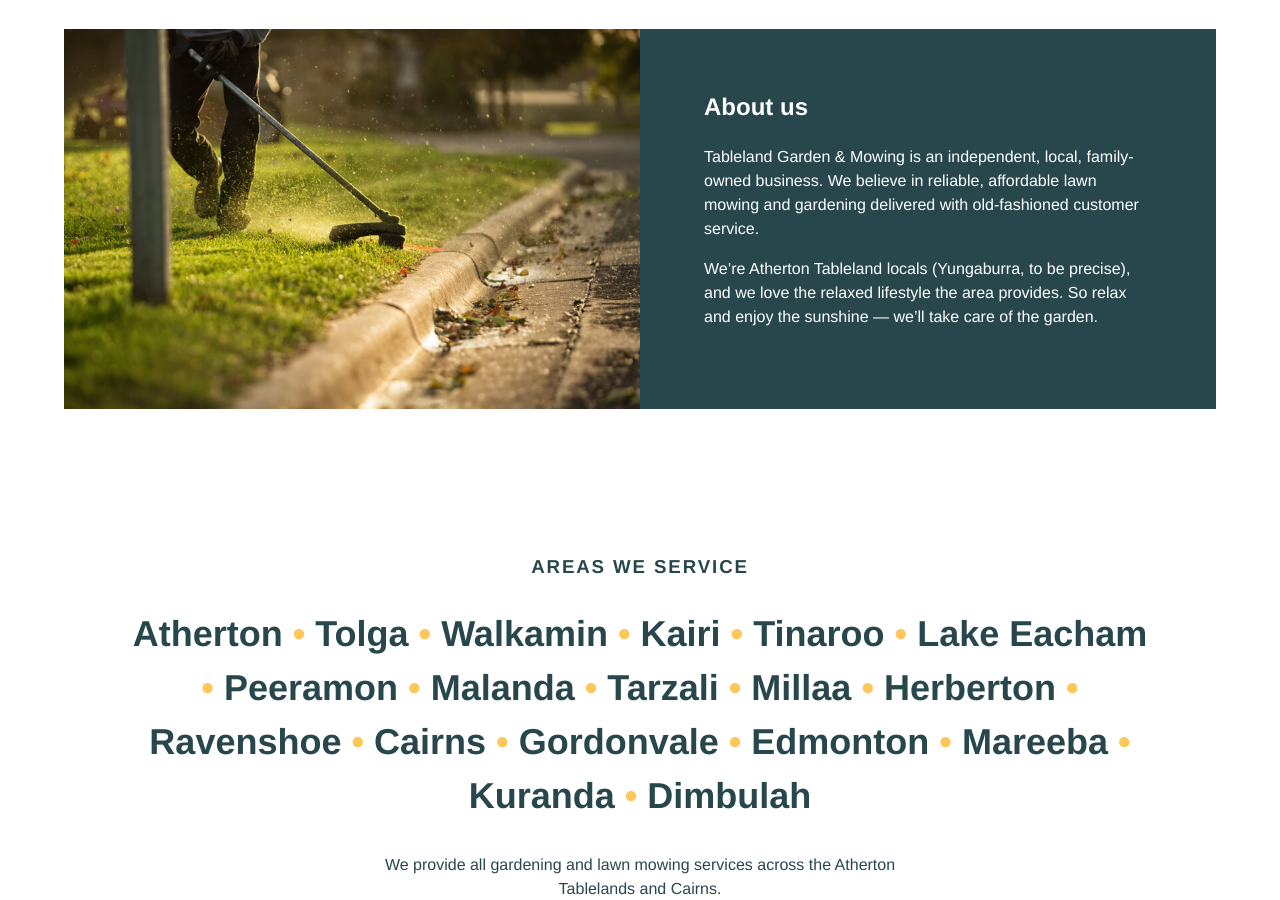
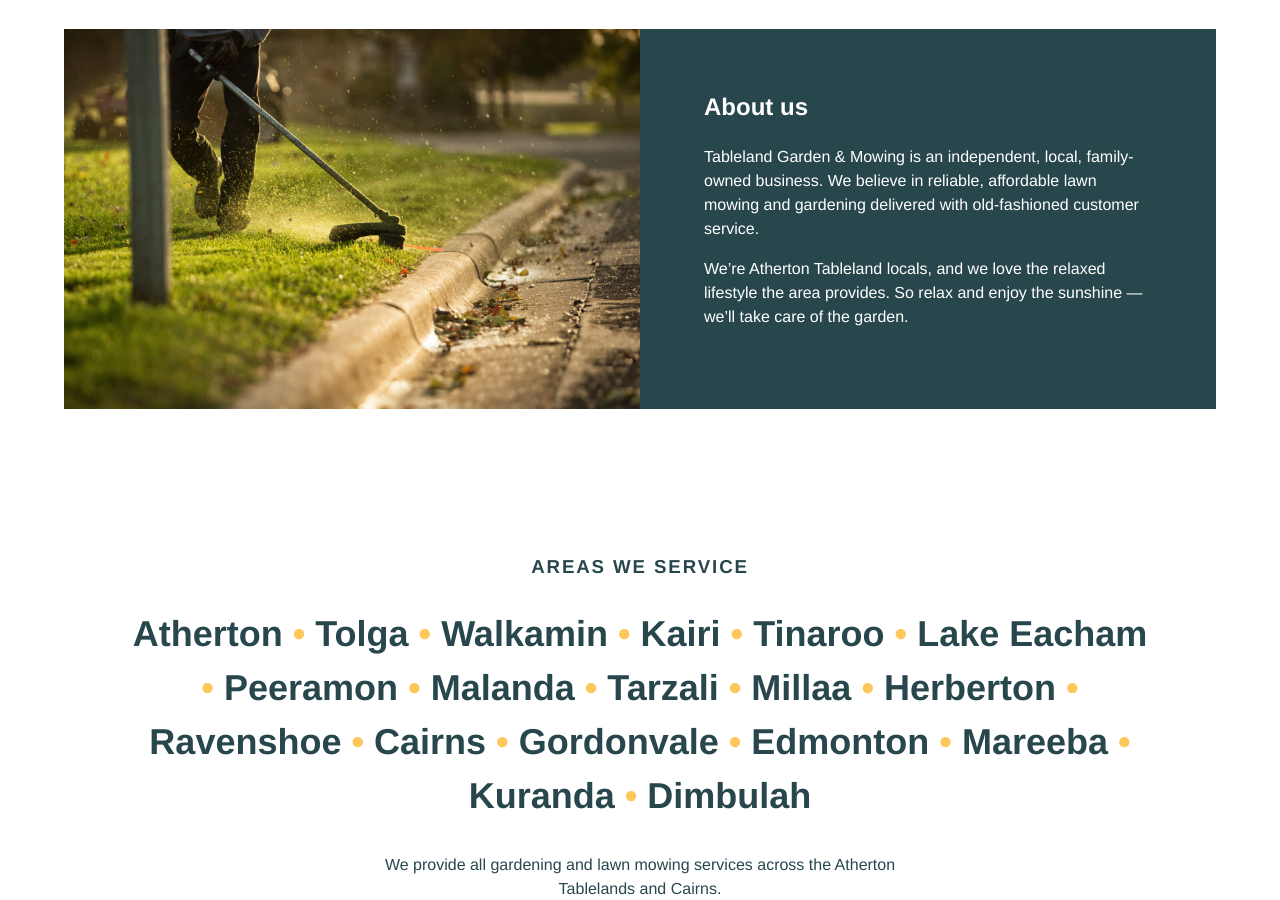
Before and after one commit to tablelandgardenandmowing/tableland-garden-and-mowing, a Jekyll site: the page built from index.html, in a window 1280 px wide and 900 px high, scrolled down 1474 px. Built offline with Jekyll 4.4.1, drawn with Linux system fonts in a browser that asks for light colours; nearby versions of some CDN libraries.

Commit message:
Remove reference to Yungaburra

```diff
--- a/_includes/about.html
+++ b/_includes/about.html
@@ -8,7 +8,7 @@
         Tableland Garden & Mowing is an independent, local, family-owned business. We believe in reliable, affordable lawn mowing and gardening delivered with old-fashioned customer service.
       </p>
       <p class="lh-copy f5-ns f6">
-        We’re Atherton Tableland locals (Yungaburra, to be precise), and we love the relaxed lifestyle the area provides. So relax and enjoy the sunshine — we’ll take care of the garden.
+        We’re Atherton Tableland locals, and we love the relaxed lifestyle the area provides. So relax and enjoy the sunshine — we’ll take care of the garden.
       </p>
     </div>
   </div>
```
